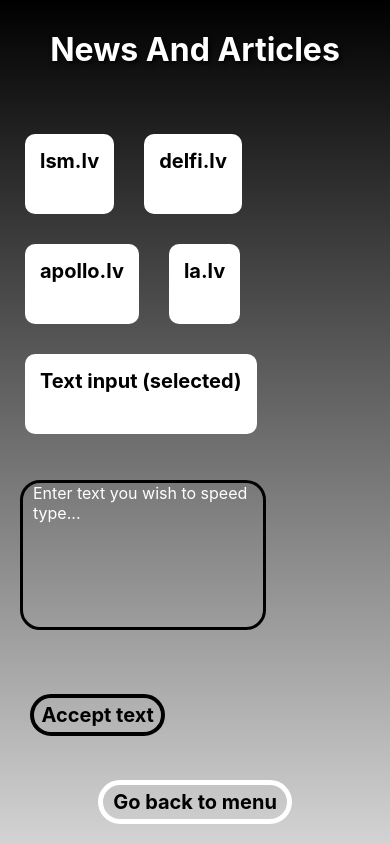
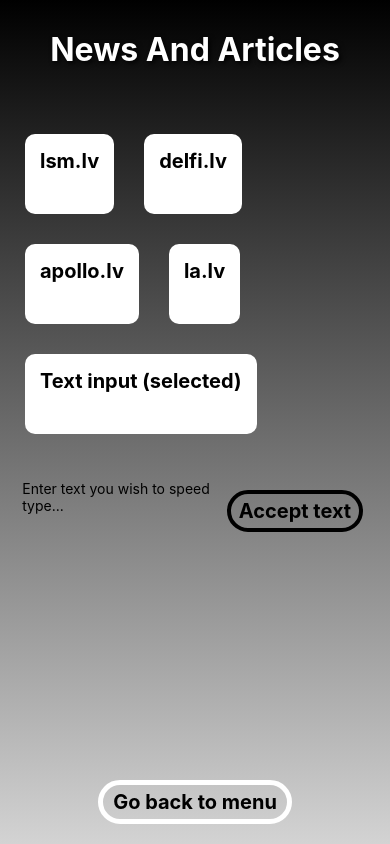
Before and after one commit to Rumfur/IT4_bachelor_thesis_work, a React Native app: screen /NewsArticles in a window 390 px wide. Built offline with nearby package versions, Linux system fonts and the light colour scheme; no server answers.

Commit message:
Fixed news article select.

```diff
--- a/App.js
+++ b/App.js
@@ -17,7 +17,7 @@
   bgColor: "blackIlightgray",
   boughtDesigns: "blackIlightgray,",
   newsSite: "text",
-  newsArticle: 0,
+  newsArticle: 1,
   newsData: {},
   selectedText: "",
   showAdds: true,
@@ -71,7 +71,7 @@
     storedValues.newsSite = "text"
   }
   if (storedValues.newsArticle == null) {
-    AsyncStorage.setItem("newsArticle", "0")
+    AsyncStorage.setItem("newsArticle", "1")
     storedValues.newsArticle = 0
   }
   if (storedValues.selectedText == null) {
@@ -99,8 +99,8 @@
     storedValues.newsSite = "text"
   }
   if (storedValues.newsArticle == null) {
-    AsyncStorage.setItem("newsArticle", "0")
-    storedValues.newsArticle = 0
+    AsyncStorage.setItem("newsArticle", "1")
+    storedValues.newsArticle = 1
   }
   if (storedValues.selectedText == null) {
     AsyncStorage.setItem("selectedText", "")
@@ -123,7 +123,7 @@
     AsyncStorage.setItem("newsSite", "text")
   }
   if (await AsyncStorage.getItem("newsArticle") == null) {
-    AsyncStorage.setItem("newsArticle", "0")
+    AsyncStorage.setItem("newsArticle", "1")
   }
   if (await AsyncStorage.getItem("selectedText") == null) {
     AsyncStorage.setItem("selectedText", "")
@@ -140,6 +140,8 @@
 }
 
 export default function App() {
+  AsyncStorage.setItem("newsArticle", "1")
+  storedValues.newsArticle = 1
   setValues()
   fetchNewsSiteRss()
   validateAsyncStorage()
@@ -299,5 +301,19 @@
     textAlignVertical: 'center',
     width: "100%",
     padding: 30
-  }
+  },
+  inputBox: {
+    fontSize: 16,
+    height: 150,
+    width: "100%",
+    height: "10%",
+    color: "white",
+    backgroundColor: "#444444",
+    borderColor: "black",
+    borderWidth: 1,
+    marginBottom: 20,
+    paddingHorizontal: 10,
+    textAlignVertical: "top",
+    textAlign: "center"
+  },
 });
--- a/NewsArticleScreen.js
+++ b/NewsArticleScreen.js
@@ -1,19 +1,22 @@
 import React, { useState } from "react";
 import { View, StyleSheet, Modal, TextInput, Text, TouchableOpacity } from "react-native";
 import { LinearGradient } from "expo-linear-gradient";
-import { baseStyles, storedValues } from "./App";
+import { baseStyles, storedValues, AdvertisementBanner } from "./App";
 import AsyncStorage from "@react-native-async-storage/async-storage";
 
 const NewsArticleScreen = ({ navigation }) => {
-  const [currentArticleNo, setSelectedArticleNo] = useState(parseInt(storedValues.newsArticle))
+  const [currentArticleNo, setCurrentArticleNo] = useState(parseInt(storedValues.newsArticle))
   const [modalVisible, setModalVisible] = useState(false);
   const [textBoxText, setTextBoxText] = useState("");
   const [textModalVisible, setTextModalVisible] = useState(false);
 
   const selectNewsSite = (newsSite) => {
+    storedValues.newsSite = newsSite
+    storedValues.selectArticleNo = 1
+    setCurrentArticleNo(1)
     AsyncStorage.setItem("newsSite", newsSite)
     .then(
-      storedValues.newsSite = newsSite
+      AsyncStorage.setItem("selectArticleNo", "1")
     )
     .then(
       setModalVisible(true)
@@ -25,18 +28,16 @@
   }
 
   const selectArticleNo = (articleNo) => {
-    console.log("article no: " + articleNo)
-    console.log("cur no: "+ currentArticleNo)
     let number = currentArticleNo + articleNo
-    console.log(number)
     if (number < 0) {
       number = 0
     }
-    AsyncStorage.setItem("newsArticle", toString(number))
+    setCurrentArticleNo(number)
+    AsyncStorage.setItem("newsArticle", number + "")
     .then(
-      storedValues.newsArticle = toString(number)
+      storedValues.newsArticle = number
     ).then(
-      setSelectedArticleNo(number)
+      setCurrentArticleNo(number)
     )
   };
 
@@ -146,7 +147,7 @@
               <Text style={[baseStyles.textB, styles.paddingTop]}>{currentArticleNo}</Text>
               <TouchableOpacity
                 style={[baseStyles.buttonBase, styles.buttonSmallHeight]}
-                onPress={() => { selectArticleNo(-1) }}
+                onPress={() => { selectArticleNo(1) }}
                 >
                 <Text style={baseStyles.textB}>→</Text>
               </TouchableOpacity>
@@ -268,19 +269,6 @@
   paddingTop: {
     paddingTop: 30
   },
-  inputBox: {
-    fontSize: 16,
-    height: 150,
-    width: "100%",
-    color: "white",
-    backgroundColor: "transparent",
-    borderColor: "black",
-    borderWidth: 3,
-    borderRadius: 20,
-    marginBottom: 20,
-    paddingHorizontal: 10,
-    textAlignVertical: "top",
-  },
 });
 
 export default NewsArticleScreen;
```
